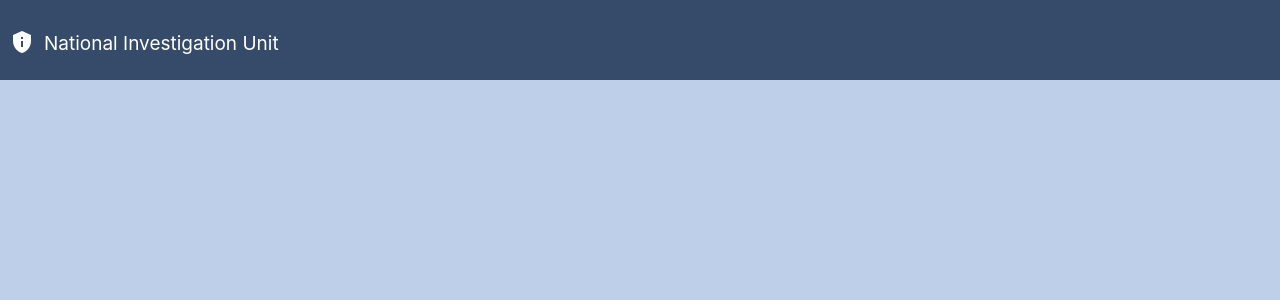
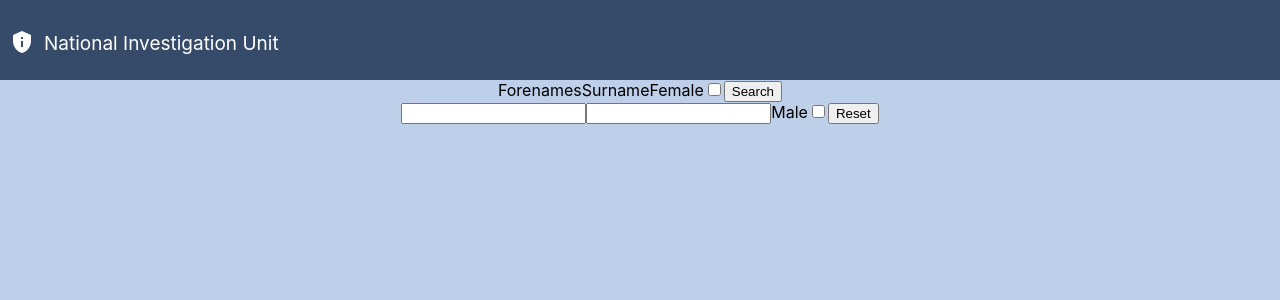
Before and after one commit to victoriamanicom/FP-Group1, a React (Create React App) app in the folder Frontend/fp-group1/: page / in a window 1280 px wide. Shown: the top 300 px of the page. Built offline with nearby package versions, Linux system fonts and the light colour scheme.

Commit message:
FP1-1 #Imported SearchBar component to App.js

```diff
--- a/Frontend/fp-group1/src/App.js
+++ b/Frontend/fp-group1/src/App.js
@@ -1,6 +1,7 @@
 import Navbar from "react-bootstrap/NavBar";
 import "material-icons/iconfont/material-icons.css";
 import "./App.css";
+import SearchBar from "./components/searchBar/SearchBar";
 
 function App() {
   return (
@@ -11,6 +12,7 @@ function App() {
           National Investigation Unit
         </Navbar.Brand>
       </Navbar>
+      <SearchBar />
     </div>
   );
 }
```
